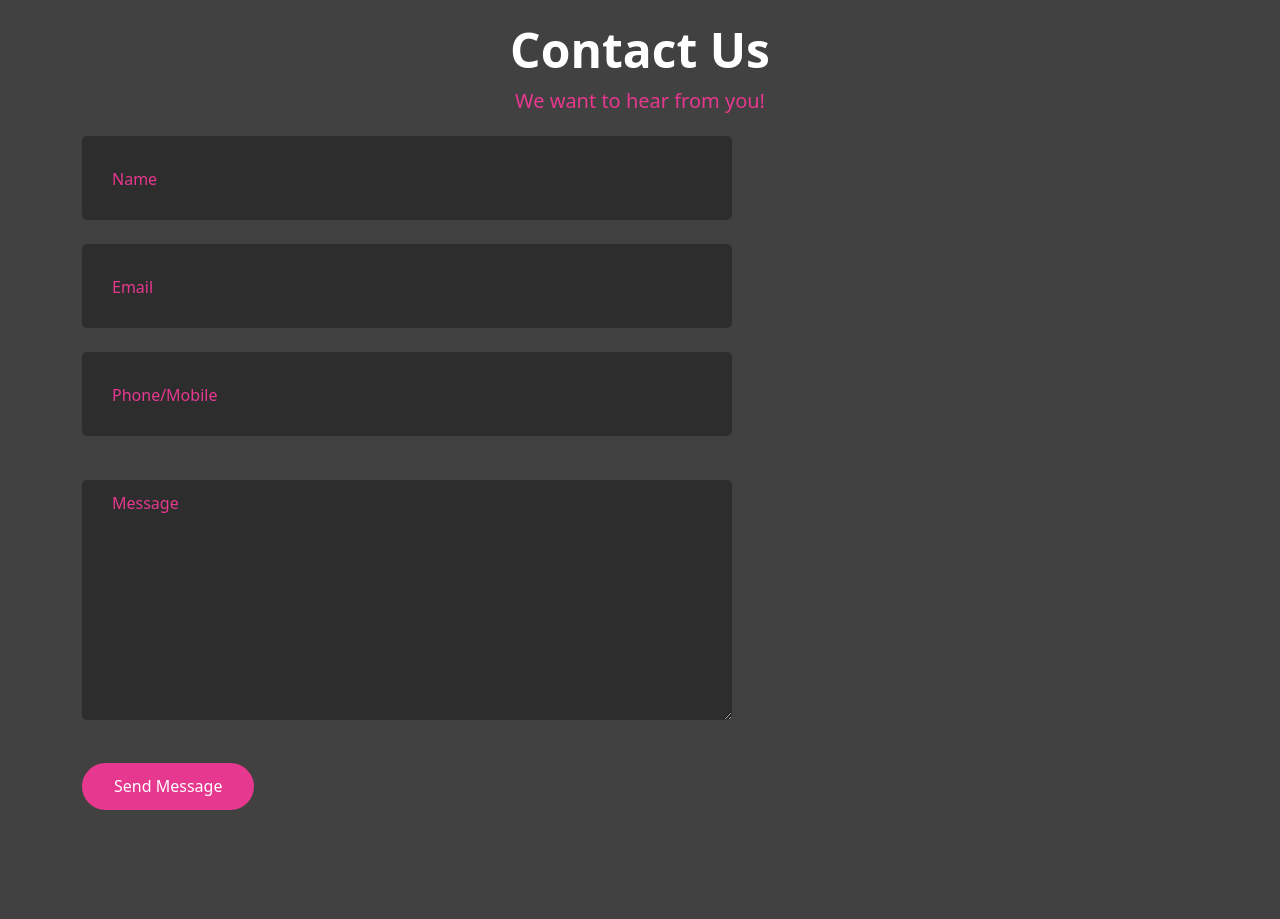
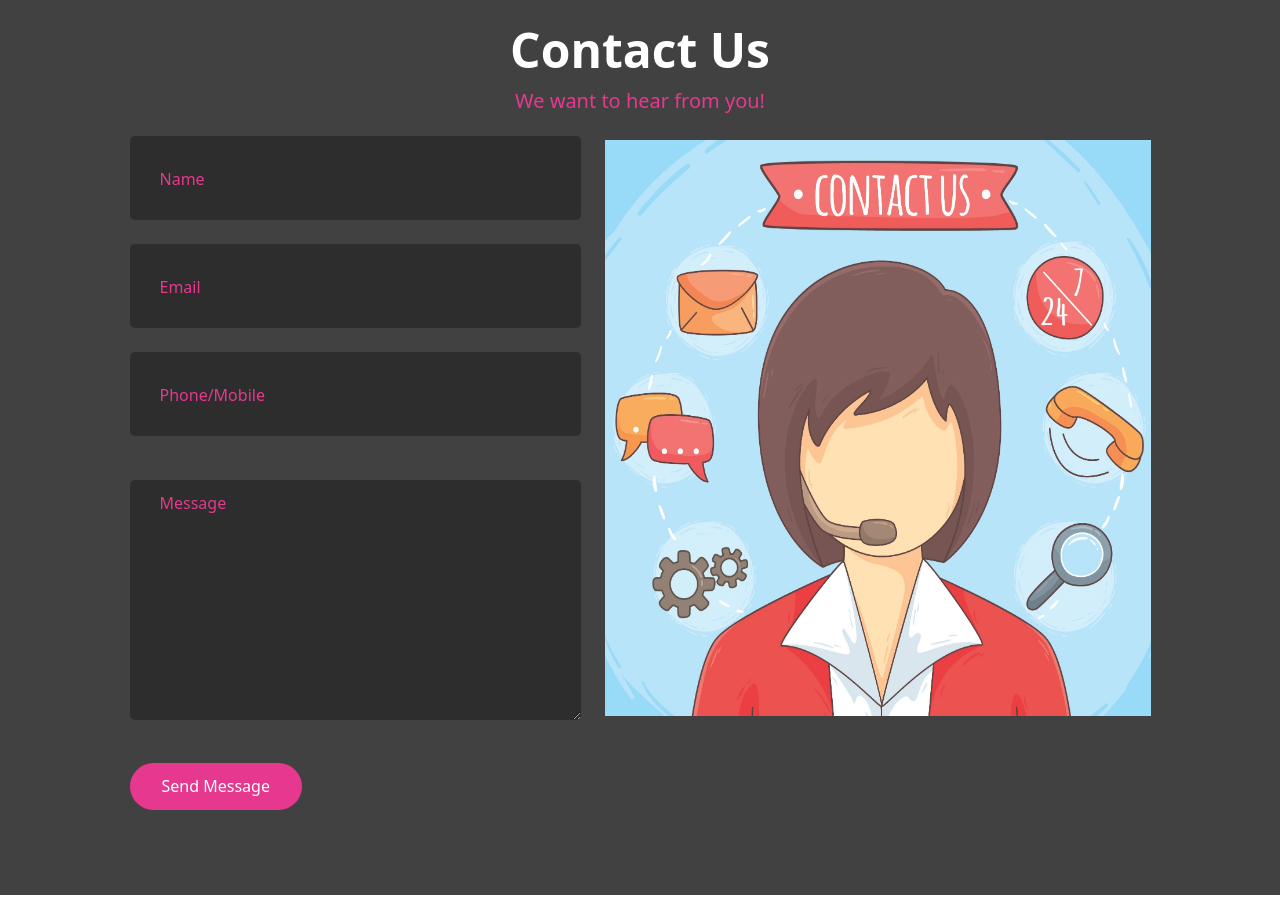
Before and after one commit to Nahid-Eraz/kormo_bd, a React (Create React App) app: page / in a window 1280 px wide. Shown: the part 2880-3799 px from the top of the page. After the commit the page ends 3775 px from the top, so only its background shows below. Built offline with nearby package versions, Linux system fonts and the light colour scheme.

Commit message:
contact done

```diff
--- a/src/components/Home/Contact/Contact.js
+++ b/src/components/Home/Contact/Contact.js
@@ -1,8 +1,9 @@
 import React from 'react';
-import { Col, Container, Row } from 'react-bootstrap';
+import { Col, Container, Image, Row } from 'react-bootstrap';
 import { useForm } from 'react-hook-form';
 import Fade from 'react-reveal/Fade';
 import './Contact.css';
+import ContactUs from '../../../images/contact.jpg';
 
 const Contact = () => {
 
@@ -20,48 +21,43 @@ const Contact = () => {
                         <h6>We want to hear from you!</h6>
                     </article>
 
-                    <article col md={6}>
+                    <article>
                         <form action="submit">
-                            <Row className="input-container">
+                            <Row className="input-container justify-content-center">
 
-                                <Col xs={12}>
+                                <Col md={5}>
                                     <div className="styled-input wide">
                                         <input type="text" {...register("name", { required: true })} required />
                                         <label>Name</label>
                                     </div>
-                                </Col>
 
-                                <Col xs={12}>
                                     <div className="styled-input wide">
                                         <input type="text" {...register("email", { required: true })} required />
                                         <label>Email</label>
                                     </div>
-                                </Col>
 
-                                <Col xs={12}>
                                     <div className="styled-input wide">
                                         <input type="text" {...register("phone", { required: true })} required />
                                         <label>Phone/Mobile</label>
                                     </div>
-                                </Col>
 
-                                <Col xs={12}>
                                     <div className="styled-input wide">
                                         <textarea type="text" {...register("message", { required: true })} required />
                                         <label>Message</label>
                                     </div>
+
+                                    <div>
+                                        <button className="btn-lrg submit-btn btn-main">Send Message</button>
+                                    </div>
                                 </Col>
 
-                                <Col xs={12}>
-                                    <button className="btn-lrg submit-btn btn-main">Send Message</button>
+                                <Col md={6} className="mt-3">
+                                    <Image style={{height: "86%", width: "100%"}} src={ContactUs} fluid />
                                 </Col>
+
 
                             </Row>
                         </form>
-                    </article>
-
-                    <article col md={6}>
-                        <img src="" alt="" />
                     </article>
 
                 </Container>
```
Also changed, not shown: src/images/contact.jpg.
